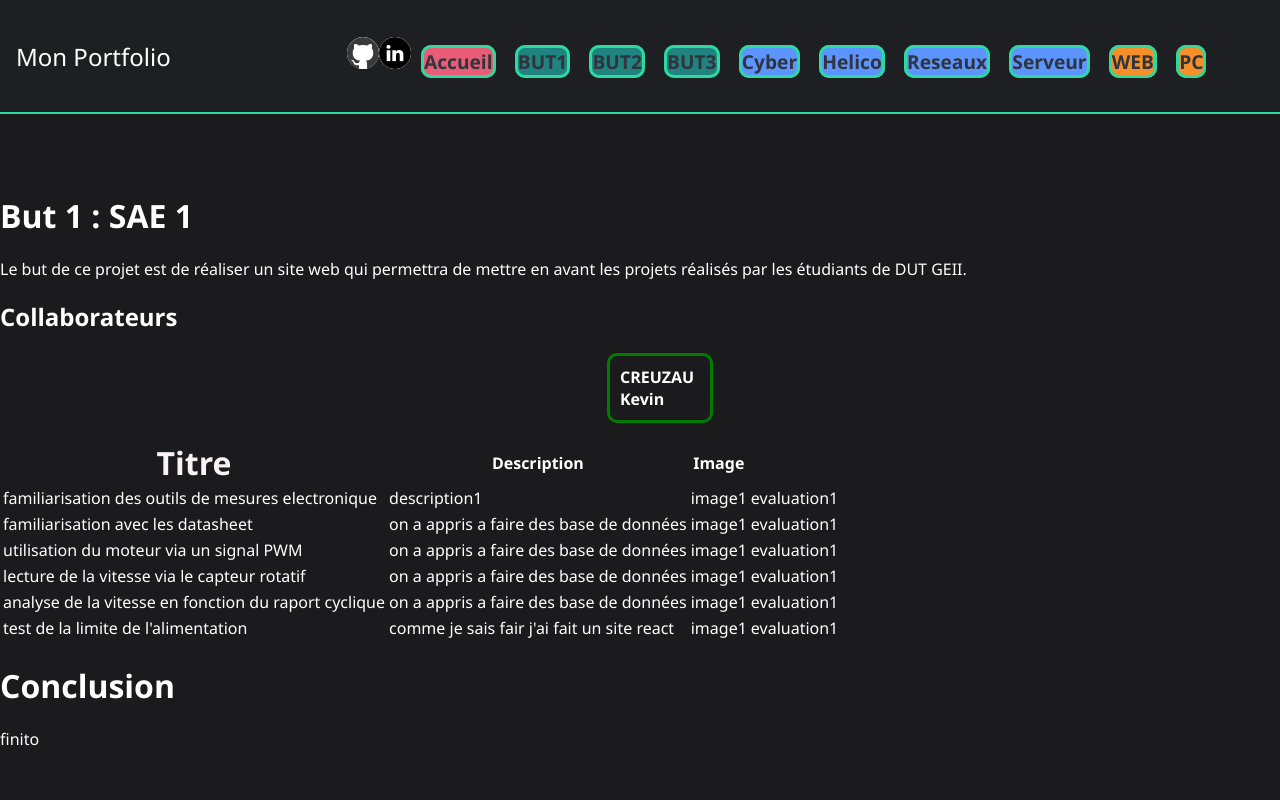
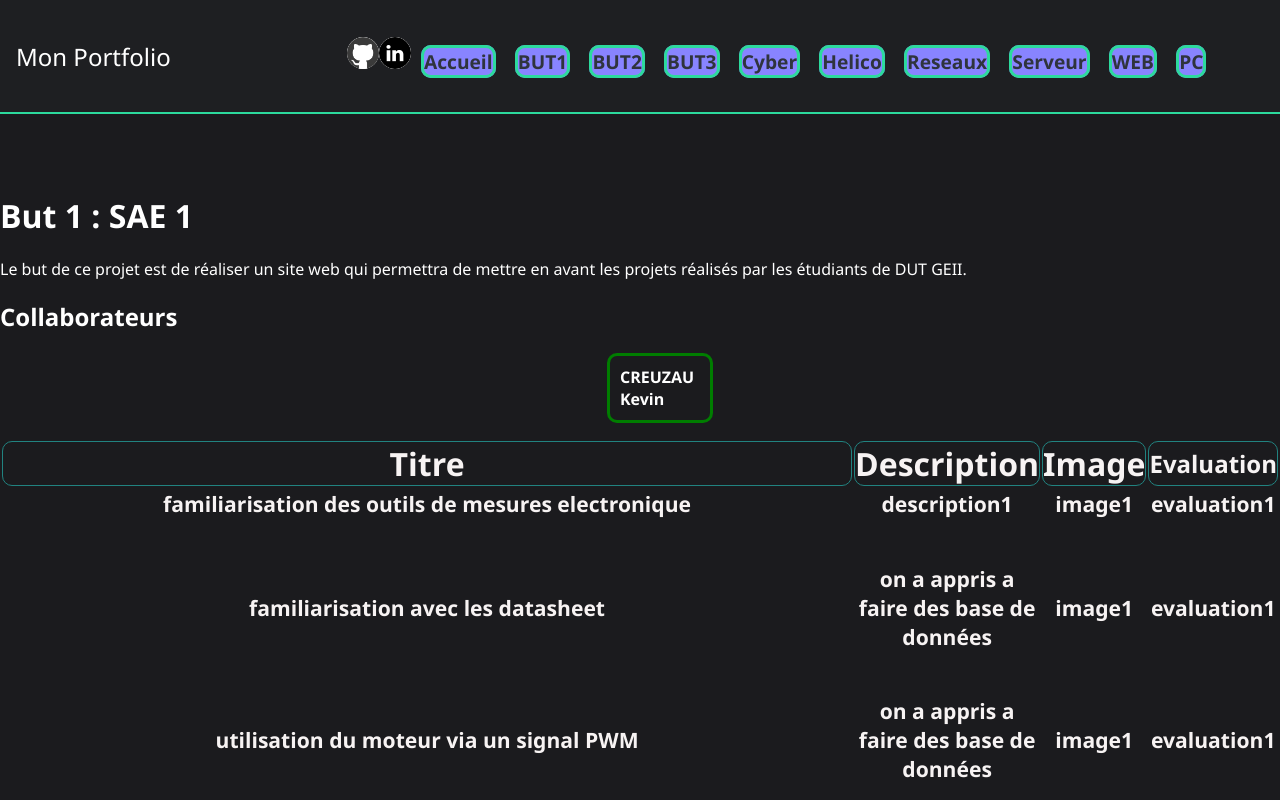
Before and after one commit to calaxo/GEII-portfolio, a React (Vite) app: page /#/But1_sae1 in a window 1280 px wide. Shown: the top 800 px of the page. Built offline with nearby package versions, Linux system fonts and the light colour scheme.

Commit message:
fin titre

```diff
--- a/src/components/Ligne.jsx
+++ b/src/components/Ligne.jsx
@@ -1,10 +1,10 @@
-const Ligne = ( {ligne} ) => {
+const Ligne = ( props ) => {
     return (
-        <tr>
-        <td>{ligne.tache}</td>
-        <td>{ligne.ressource}</td>
-        <td>{ligne.trace}</td>
-        <td>{ligne.evaluation}</td>
+        <tr className="laligne">
+        <td className={`${props.stile}-LigneTitre`}>{props.ligne.tache}</td>
+        <td className={`${props.stile}-LigneRessource`}>{props.ligne.ressource}</td>
+        <td className={`${props.stile}-Lignetrace`}>{props.ligne.trace}</td>
+        <td className={`${props.stile}-LigneEvaluation`}>{props.ligne.evaluation}</td>
         </tr>
     );
     }
--- a/src/components/Tableau.jsx
+++ b/src/components/Tableau.jsx
@@ -6,13 +6,15 @@
       <thead>
         <tr>
           <th className={`${props.stile}-Titre`}>Titre</th>
-          <th>Description</th>
-          <th>Image</th>
+          <th className={`${props.stile}-Description`}>Description</th>
+          <th className={`${props.stile}-Image`}>Image</th>
+          <th className={`${props.stile}-Evaluation`}>Evaluation</th>
         </tr>
       </thead>
       <tbody>
         {props.data.map((ligne) => (
-          <Ligne key={ligne.id} ligne={ligne} />
+          <Ligne key={ligne.id} stile={props.stile} ligne={ligne} />
+
         ))}
       </tbody>
     </table>
--- a/src/data/But3.jsx
+++ b/src/data/But3.jsx
@@ -5,7 +5,7 @@
 
 
 const content  = [
-    { id: 1, tache: "choix projet/groupe", ressource: "description1", trace: "image1" , evaluation: "evaluation1" },
+    { id: 1, tache: "choix projet/groupe", ressource: "description1", trace: "image1" , evaluation: "evaluatfezfion1" },
     { id: 2, tache: "reflexion/ exploration datasheet du esp32", ressource: "on a appris a faire des base de données",trace: "image1", evaluation: "evaluation1" },
     { id: 3, tache: "prise d'information et conseil a mes collegue durant mon alternance", ressource: "comme je sais fair j'ai fait un site react",trace: "image1", evaluation: "evaluation1" },
     { id: 4, tache: "creation de documentation sur l'aspect serveur et requete", ressource: "comme je sais fair j'ai fait un site react",trace: "image1", evaluation: "evaluation1" },
--- a/src/data/Learning.jsx
+++ b/src/data/Learning.jsx
@@ -5,14 +5,12 @@
 
 
 const content  = [
-    { id: 1, tache: "creation d'un algorigramme", ressource: "description1", trace: "image1" , evaluation: "evaluation1" },
-    { id: 2, tache: "creation de petit circuit logique", ressource: "on a appris a faire des base de données",trace: "image1", evaluation: "evaluation1" },
-    { id: 3, tache: "verification et amelioration", ressource: "on a appris a faire des base de données",trace: "image1", evaluation: "evaluation1" },
-    { id: 4, tache: "interconnection des circuits", ressource: "on a appris a faire des base de données",trace: "image1", evaluation: "evaluation1" },
-    { id: 5, tache: "test et optimisation", ressource: "on a appris a faire des base de données",trace: "image1", evaluation: "evaluation1" },
-    { id: 6, tache: "creéer une breadboard", ressource: "comme je sais fair j'ai fait un site react",trace: "image1", evaluation: "evaluation1" },
-    { id: 7, tache: "interconexion avec la maquette", ressource: "comme je sais fair j'ai fait un site react",trace: "image1", evaluation: "evaluation1" },
-];
+    { id: 1, tache: "decouverte de moodle", ressource: "description1", trace: "image1" , evaluation: "evaluation1" },
+    { id: 2, tache: "creation et gestion d'uilisateur", ressource: "on a appris a faire des base de données",trace: "image1", evaluation: "evaluation1" },
+    { id: 3, tache: "ajout et modification de cours", ressource: "on a appris a faire des base de données",trace: "image1", evaluation: "evaluation1" },
+    { id: 4, tache: "netoyage de la base de données", ressource: "on a appris a faire des base de données",trace: "image1", evaluation: "evaluation1" },
+    { id: 5, tache: "tentative de deplacment de moodle", ressource: "on a appris a faire des base de données",trace: "image1", evaluation: "evaluation1" },
+  ];
 
 
 const conclu = "finito"
--- a/src/data/Linux.jsx
+++ b/src/data/Linux.jsx
@@ -5,14 +5,13 @@
 
 
 const content  = [
-    { id: 1, tache: "creation d'un algorigramme", ressource: "description1", trace: "image1" , evaluation: "evaluation1" },
-    { id: 2, tache: "creation de petit circuit logique", ressource: "on a appris a faire des base de données",trace: "image1", evaluation: "evaluation1" },
-    { id: 3, tache: "verification et amelioration", ressource: "on a appris a faire des base de données",trace: "image1", evaluation: "evaluation1" },
-    { id: 4, tache: "interconnection des circuits", ressource: "on a appris a faire des base de données",trace: "image1", evaluation: "evaluation1" },
-    { id: 5, tache: "test et optimisation", ressource: "on a appris a faire des base de données",trace: "image1", evaluation: "evaluation1" },
-    { id: 6, tache: "creéer une breadboard", ressource: "comme je sais fair j'ai fait un site react",trace: "image1", evaluation: "evaluation1" },
-    { id: 7, tache: "interconexion avec la maquette", ressource: "comme je sais fair j'ai fait un site react",trace: "image1", evaluation: "evaluation1" },
-];
+    { id: 1, tache: "decouverte de diférentes distribution de linux", ressource: "description1", trace: "image1" , evaluation: "evaluation1" },
+    { id: 2, tache: "isntallation et configuration d'une raspberry pi", ressource: "on a appris a faire des base de données",trace: "image1", evaluation: "evaluation1" },
+    { id: 3, tache: "tentative de mise a jour de carte reseaux via ubunutu", ressource: "on a appris a faire des base de données",trace: "image1", evaluation: "evaluation1" },
+    { id: 4, tache: "installation d'une autre distribution sur un pc fonctionel", ressource: "on a appris a faire des base de données",trace: "image1", evaluation: "evaluation1" },
+    { id: 5, tache: "installation des service essentiel", ressource: "on a appris a faire des base de données",trace: "image1", evaluation: "evaluation1" },
+    { id: 6, tache: "installation de docker", ressource: "comme je sais fair j'ai fait un site react",trace: "image1", evaluation: "evaluation1" },
+  ];
 
 
 const conclu = "finito"
--- a/src/data/PC.jsx
+++ b/src/data/PC.jsx
@@ -5,12 +5,12 @@
 
 
 const content  = [
-    { id: 1, tache: "creation d'un algorigramme", ressource: "description1", trace: "image1" , evaluation: "evaluation1" },
-    { id: 2, tache: "creation de petit circuit logique", ressource: "on a appris a faire des base de données",trace: "image1", evaluation: "evaluation1" },
-    { id: 3, tache: "verification et amelioration", ressource: "on a appris a faire des base de données",trace: "image1", evaluation: "evaluation1" },
-    { id: 4, tache: "interconnection des circuits", ressource: "on a appris a faire des base de données",trace: "image1", evaluation: "evaluation1" },
-    { id: 5, tache: "test et optimisation", ressource: "on a appris a faire des base de données",trace: "image1", evaluation: "evaluation1" },
-    { id: 6, tache: "creéer une breadboard", ressource: "comme je sais fair j'ai fait un site react",trace: "image1", evaluation: "evaluation1" },
+    { id: 1, tache: "demontage de PC", ressource: "description1", trace: "image1" , evaluation: "evaluation1" },
+    { id: 2, tache: "modification de PC avec du vieux materiel", ressource: "on a appris a faire des base de données",trace: "image1", evaluation: "evaluation1" },
+    { id: 3, tache: "choix prix/puissance pour achat", ressource: "on a appris a faire des base de données",trace: "image1", evaluation: "evaluation1" },
+    { id: 4, tache: "montage de PC/serveur a partir de 0", ressource: "on a appris a faire des base de données",trace: "image1", evaluation: "evaluation1" },
+    { id: 5, tache: "parametrage du bios", ressource: "on a appris a faire des base de données",trace: "image1", evaluation: "evaluation1" },
+    { id: 6, tache: "installation de l'OS", ressource: "comme je sais fair j'ai fait un site react",trace: "image1", evaluation: "evaluation1" },
     { id: 7, tache: "interconexion avec la maquette", ressource: "comme je sais fair j'ai fait un site react",trace: "image1", evaluation: "evaluation1" },
 ];
 
--- a/src/data/Simu.jsx
+++ b/src/data/Simu.jsx
@@ -5,13 +5,16 @@
 
 
 const content  = [
-    { id: 1, tache: "creation d'un algorigramme", ressource: "description1", trace: "image1" , evaluation: "evaluation1" },
-    { id: 2, tache: "creation de petit circuit logique", ressource: "on a appris a faire des base de données",trace: "image1", evaluation: "evaluation1" },
-    { id: 3, tache: "verification et amelioration", ressource: "on a appris a faire des base de données",trace: "image1", evaluation: "evaluation1" },
-    { id: 4, tache: "interconnection des circuits", ressource: "on a appris a faire des base de données",trace: "image1", evaluation: "evaluation1" },
-    { id: 5, tache: "test et optimisation", ressource: "on a appris a faire des base de données",trace: "image1", evaluation: "evaluation1" },
-    { id: 6, tache: "creéer une breadboard", ressource: "comme je sais fair j'ai fait un site react",trace: "image1", evaluation: "evaluation1" },
-    { id: 7, tache: "interconexion avec la maquette", ressource: "comme je sais fair j'ai fait un site react",trace: "image1", evaluation: "evaluation1" },
+    { id: 1, tache: "découvertes des simulateur", ressource: "description1", trace: "image1" , evaluation: "evaluation1" },
+    { id: 2, tache: "apprentissage du fonctionement", ressource: "on a appris a faire des base de données",trace: "image1", evaluation: "evaluation1" },
+    { id: 3, tache: "demarage", ressource: "on a appris a faire des base de données",trace: "image1", evaluation: "evaluation1" },
+    { id: 3, tache: "QTG", ressource: "on a appris a faire des base de données",trace: "image1", evaluation: "evaluation1" },
+    { id: 3, tache: "maintenance", ressource: "on a appris a faire des base de données",trace: "image1", evaluation: "evaluation1" },
+    { id: 3, tache: "extinction", ressource: "on a appris a faire des base de données",trace: "image1", evaluation: "evaluation1" },
+    { id: 4, tache: "pannes", ressource: "on a appris a faire des base de données",trace: "image1", evaluation: "evaluation1" },
+    { id: 5, tache: "meteo", ressource: "on a appris a faire des base de données",trace: "image1", evaluation: "evaluation1" },
+    { id: 6, tache: "objet repositionable", ressource: "comme je sais fair j'ai fait un site react",trace: "image1", evaluation: "evaluation1" },
+    { id: 7, tache: "premier vol en tan qu'instructeur", ressource: "comme je sais fair j'ai fait un site react",trace: "image1", evaluation: "evaluation1" },
 ];
 
 
--- a/src/data/Switch.jsx
+++ b/src/data/Switch.jsx
@@ -5,14 +5,11 @@
 
 
 const content  = [
-    { id: 1, tache: "creation d'un algorigramme", ressource: "description1", trace: "image1" , evaluation: "evaluation1" },
-    { id: 2, tache: "creation de petit circuit logique", ressource: "on a appris a faire des base de données",trace: "image1", evaluation: "evaluation1" },
-    { id: 3, tache: "verification et amelioration", ressource: "on a appris a faire des base de données",trace: "image1", evaluation: "evaluation1" },
-    { id: 4, tache: "interconnection des circuits", ressource: "on a appris a faire des base de données",trace: "image1", evaluation: "evaluation1" },
-    { id: 5, tache: "test et optimisation", ressource: "on a appris a faire des base de données",trace: "image1", evaluation: "evaluation1" },
-    { id: 6, tache: "creéer une breadboard", ressource: "comme je sais fair j'ai fait un site react",trace: "image1", evaluation: "evaluation1" },
-    { id: 7, tache: "interconexion avec la maquette", ressource: "comme je sais fair j'ai fait un site react",trace: "image1", evaluation: "evaluation1" },
-];
+    { id: 1, tache: "mise a jour", ressource: "description1", trace: "image1" , evaluation: "evaluation1" },
+    { id: 2, tache: "gestion de la sécurité des ports", ressource: "on a appris a faire des base de données",trace: "image1", evaluation: "evaluation1" },
+    { id: 3, tache: "gestion des VLAN", ressource: "on a appris a faire des base de données",trace: "image1", evaluation: "evaluation1" },
+    { id: 4, tache: "gestion des ports", ressource: "on a appris a faire des base de données",trace: "image1", evaluation: "evaluation1" },
+   ];
 
 
 const conclu = "finito"
--- a/src/data/Veille.jsx
+++ b/src/data/Veille.jsx
@@ -5,14 +5,10 @@
 
 
 const content  = [
-    { id: 1, tache: "creation d'un algorigramme", ressource: "description1", trace: "image1" , evaluation: "evaluation1" },
-    { id: 2, tache: "creation de petit circuit logique", ressource: "on a appris a faire des base de données",trace: "image1", evaluation: "evaluation1" },
-    { id: 3, tache: "verification et amelioration", ressource: "on a appris a faire des base de données",trace: "image1", evaluation: "evaluation1" },
-    { id: 4, tache: "interconnection des circuits", ressource: "on a appris a faire des base de données",trace: "image1", evaluation: "evaluation1" },
-    { id: 5, tache: "test et optimisation", ressource: "on a appris a faire des base de données",trace: "image1", evaluation: "evaluation1" },
-    { id: 6, tache: "creéer une breadboard", ressource: "comme je sais fair j'ai fait un site react",trace: "image1", evaluation: "evaluation1" },
-    { id: 7, tache: "interconexion avec la maquette", ressource: "comme je sais fair j'ai fait un site react",trace: "image1", evaluation: "evaluation1" },
-];
+    { id: 1, tache: "lecture d'articles", ressource: "description1", trace: "image1" , evaluation: "evaluation1" },
+    { id: 2, tache: "decouverte des nouveauté", ressource: "on a appris a faire des base de données",trace: "image1", evaluation: "evaluation1" },
+    { id: 3, tache: "amelioration des systeme", ressource: "on a appris a faire des base de données",trace: "image1", evaluation: "evaluation1" },
+    { id: 4, tache: "recherche de projet", ressource: "on a appris a faire des base de données",trace: "image1", evaluation: "evaluation1" },];
 
 
 const conclu = "finito"
--- a/src/styles/tableau.css
+++ b/src/styles/tableau.css
@@ -13,7 +13,141 @@
     margin: 0;
     padding: 0;
     color: #f7f3f3;
+    color: #f7f3f3;
+    border : 1px solid #218380;
+    border-radius: 10px;
 }
+
+.tableaugeii-Description{
+    font-size: 2em;
+    font-weight: bold;
+    text-align: center;
+    margin: 0;
+    padding: 0;
+    color: #f7f3f3;
+    border : 1px solid #218380;
+    border-radius: 10px;
+}
+
+.tableaugeii-Image{
+    font-size: 2em;
+    font-weight: bold;
+    text-align: center;
+    margin: 0;
+    padding: 0;
+    color: #f7f3f3;
+    color: #f7f3f3;
+    border : 1px solid #218380;
+    border-radius: 10px;
+}
+
+.tableaugeii-Evaluation{
+    font-size: 1.5em;
+    font-weight: bold;
+    text-align: center;
+    margin: 0;
+    padding: 0;
+    color: #f7f3f3;
+    color: #f7f3f3;
+    border : 1px solid #218380;
+    border-radius: 10px;
+}
+
+.tableautravail-Titre{
+    font-size: 2em;
+    font-weight: bold;
+    text-align: center;
+    margin: 0;
+    padding: 0;
+    color: #f7f3f3;
+    color: #f7f3f3;
+    border : 1px solid #5C95FF;
+    border-radius: 10px;
+}
+
+.tableautravail-Description{
+    font-size: 2em;
+    font-weight: bold;
+    text-align: center;
+    margin: 0;
+    padding: 0;
+    color: #f7f3f3;
+    border : 1px solid #5C95FF;
+    border-radius: 10px;
+}
+
+.tableautravail-Image{
+    font-size: 2em;
+    font-weight: bold;
+    text-align: center;
+    margin: 0;
+    padding: 0;
+    color: #f7f3f3;
+    color: #f7f3f3;
+    border : 1px solid #5C95FF;
+    border-radius: 10px;
+}
+
+.tableautravail-Evaluation{
+    font-size: 1.5em;
+    font-weight: bold;
+    text-align: center;
+    margin: 0;
+    padding: 0;
+    color: #f7f3f3;
+    color: #f7f3f3;
+    border : 1px solid #5C95FF;
+    border-radius: 10px;
+}
+
+.tableauperso-Titre{
+    font-size: 2em;
+    font-weight: bold;
+    text-align: center;
+    margin: 0;
+    padding: 0;
+    color: #f7f3f3;
+    color: #f7f3f3;
+    border : 1px solid #E85D75;
+    border-radius: 10px;
+}
+
+.tableauperso-Description{
+    font-size: 2em;
+    font-weight: bold;
+    text-align: center;
+    margin: 0;
+    padding: 0;
+    color: #f7f3f3;
+    border : 1px solid #E85D75;
+    border-radius: 10px;
+}
+
+.tableauperso-Image{
+    font-size: 2em;
+    font-weight: bold;
+    text-align: center;
+    margin: 0;
+    padding: 0;
+    color: #f7f3f3;
+    color: #f7f3f3;
+    border : 1px solid #E85D75;
+    border-radius: 10px;
+}
+
+.tableauperso-Evaluation{
+    font-size: 1.5em;
+    font-weight: bold;
+    text-align: center;
+    margin: 0;
+    padding: 0;
+    color: #f7f3f3;
+    color: #f7f3f3;
+    border : 1px solid #E85D75;
+    border-radius: 10px;
+}
+
+
 
 .tableaugeii-Texte{
     font-size: 1.5em;
@@ -23,3 +157,89 @@
     padding: 0;
     color: #f7f3f3;
 }
+
+
+
+.tableaugeii-LigneTitre{
+
+    grid-column: 1;
+    grid-row: 1;
+    width: 100%;
+    height: auto;
+    overflow: hidden;
+    text-align: center;
+    padding-bottom: 2em;
+
+}
+
+.tableaugeii-LigneRessource{
+
+    grid-column: 1;
+    grid-row: 2;
+    width: 100%;
+    height: auto;
+    overflow: hidden;
+    text-align: center;
+    padding-bottom: 2em;
+}
+
+.tableaugeii-Lignetrace{
+
+        grid-column: 1;
+        grid-row: 3;
+        width: 100%;
+        height: auto;
+        overflow: hidden;
+        text-align: center;
+        padding-bottom: 2em;
+}
+
+.tableaugeii-LigneEvaluation
+{
+    grid-column: 1;
+    grid-row: 4;
+    width: 100%;
+    height: auto;
+    overflow: hidden;
+    text-align: center;
+    padding-bottom: 2em;
+}
+
+
+/* .tableaugeii-LigneTitre,
+.tableaugeii-LigneRessource,
+.tableaugeii-Lignetrace,
+.tableaugeii-LigneEvaluation {
+    border: 1px solid #218380;
+    border-radius: 10px;
+    padding: 1em;
+    margin-bottom: 50em; } */
+
+.laligne {
+    color: #f7f3f3;
+    font-size: 1.2em;
+    font-weight: bold;
+    text-align: center;
+    margin: 10px;
+    bottom: auto;
+    padding: 0;
+    zoom: 110%;
+    border: 1px solid #218380;
+}
+
+.laligne:hover {
+    zoom: 120%;
+}
+
+
+
+
+
+/*
+#E85D75
+
+#218380
+
+#F58F29
+
+#5C95FF */
```
Also changed, not shown: src/components/Lesboutons.jsx (+7 -4 lines).
